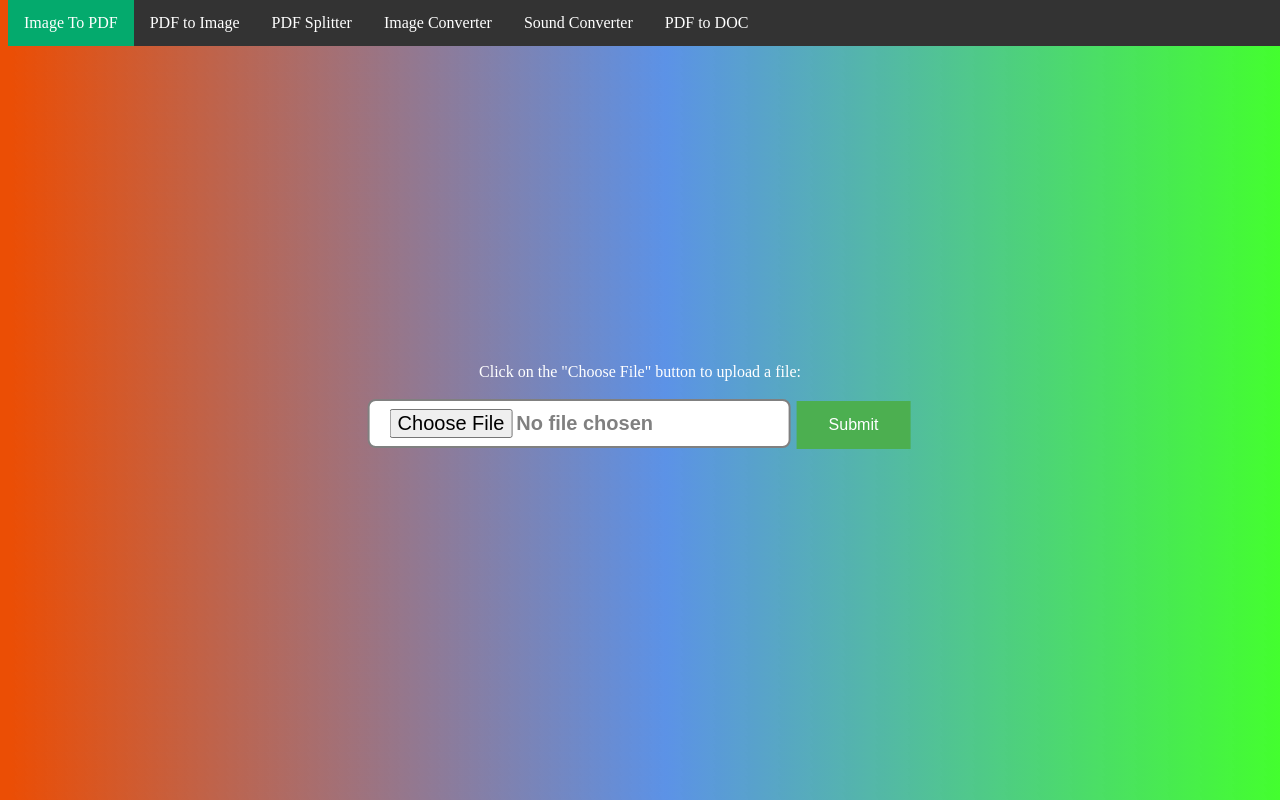
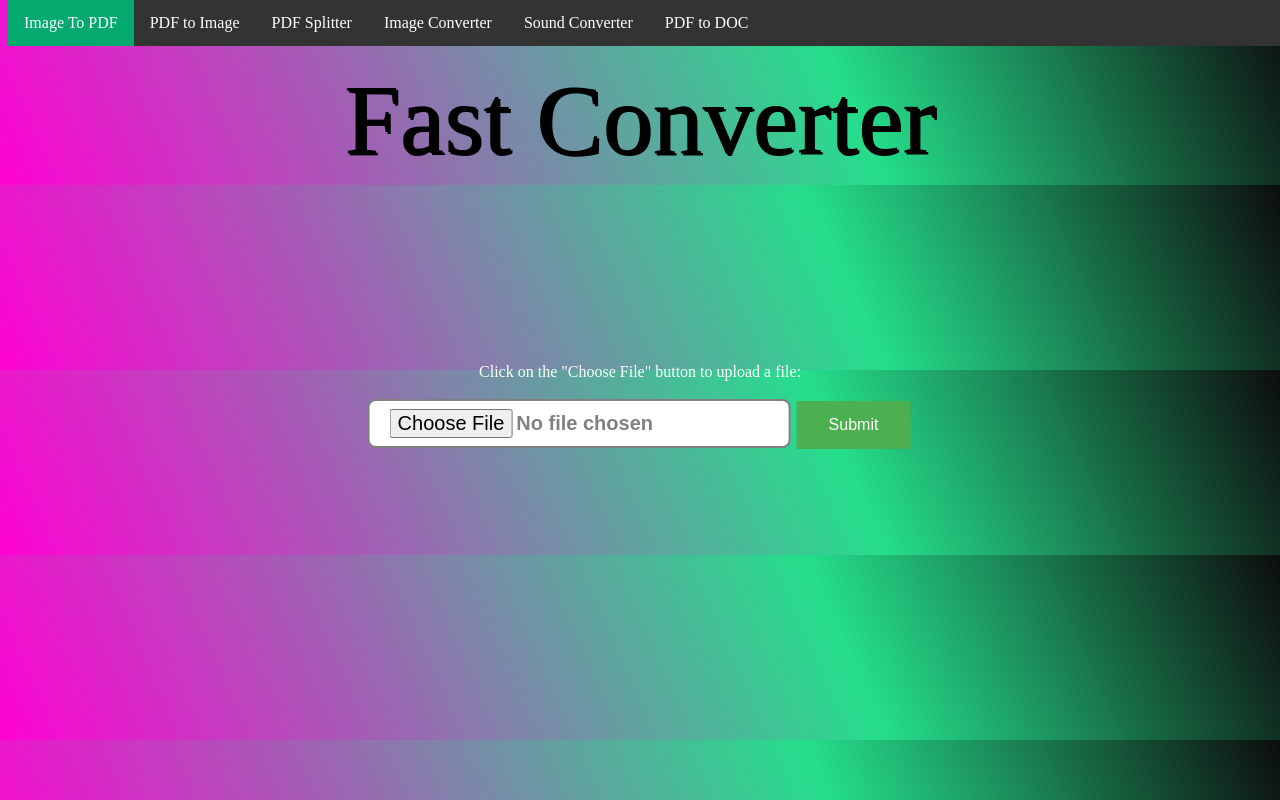
Before and after one commit to rijju-das/Flask_website, a plain HTML site: page sutiHTML/sample.html in a window 1280 px wide. Drawn offline with Linux system fonts and the light colour scheme.

Commit message:
updated sample.html
updated

```diff
--- a/sutiHTML/sample.html
+++ b/sutiHTML/sample.html
@@ -54,9 +54,12 @@
 }
 
 /* Background Image   */
-body {
-background: rgb(235,78,5);
-background: linear-gradient(66deg, rgba(235,78,5,1) 1%, rgba(36,109,222,0.7455357142857143) 52%, rgba(26,255,0,0.8211659663865546) 100%);
+.backgroundImage {
+
+background: rgb(255,2,211);
+background: linear-gradient(66deg, rgba(255,2,211,1) 0%, rgba(36,222,139,0.9948354341736695) 65%, rgba(13,13,13,1) 100%);
+
+
 /* https://cssgradient.io/ */
 
 }
@@ -108,7 +111,12 @@
   background-color: #04AA6D;
 }
 
-
+.companyTitle{
+  font-family: 'Papyrus';font-size: 100px;
+  text-align: center;
+  text-shadow: 2px 2px;
+  /* https://www.w3schools.com/howto/howto_google_fonts.asp */
+}
 
 
 </style>
@@ -123,10 +131,14 @@
   <li><a href="#about">Sound Converter</a></li>
   <li><a href="#about">PDF to DOC</a></li>
 </ul>
+<br><br><br>
 
+ <div class="companyTitle">
+  Fast Converter
+  </div>
+<center>
+<body class="backgroundImage">
 
-<body>
-<center>
 <p>Click on the "Choose File" button to upload a file:</p>
 
 <form action="/action_page.php" class= 'center'>
```
